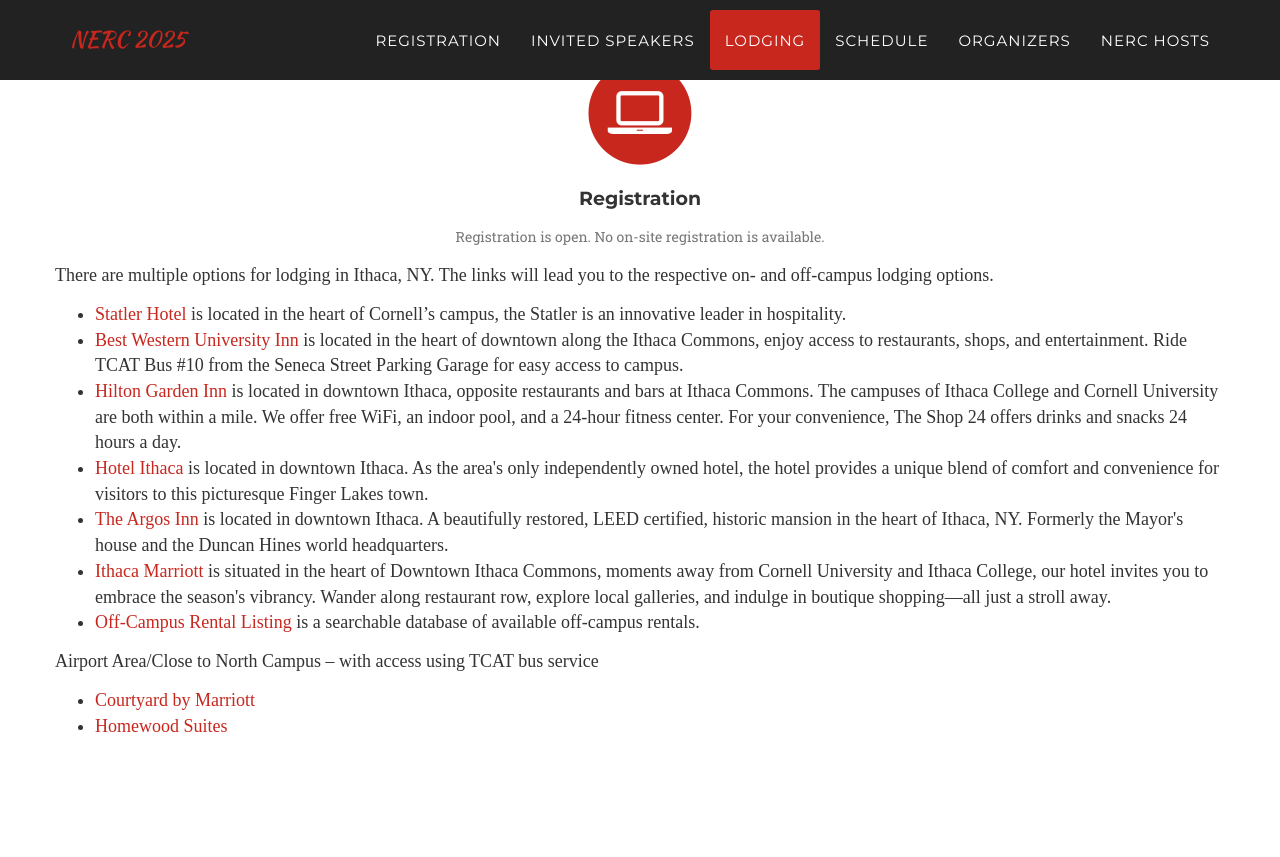
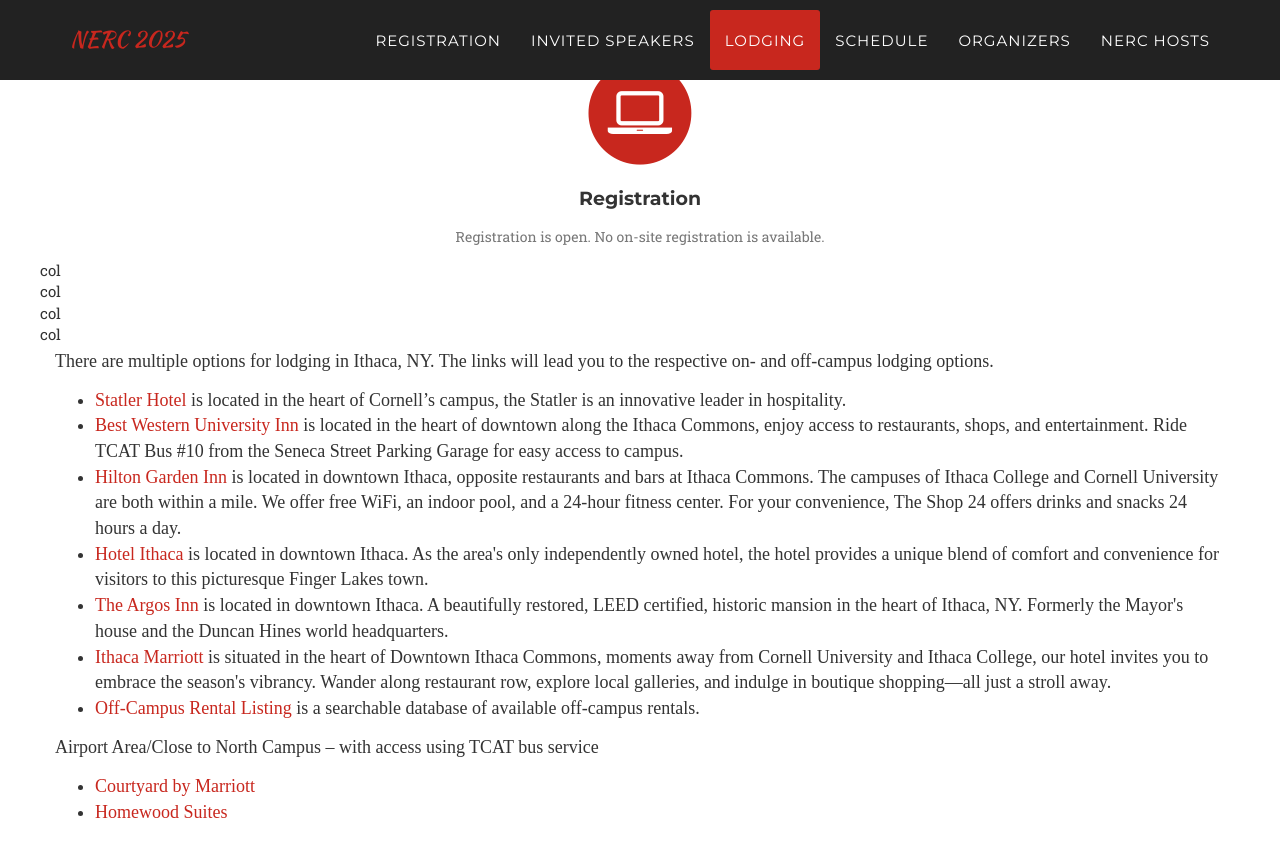
Before and after one commit to Cornell-Tech-AIRLab/cornell2025.nerc.io, a Jekyll site: the page built from index.html, in a window 1280 px wide and 900 px high, scrolled down 3014 px. Shown: the top 857 px of the window. Built offline with Jekyll 4.4.1, drawn with Linux system fonts in a browser that asks for light colours; some web fonts are replaced.

Commit message:
testing travel col

```diff
--- a/_includes/lodging.html
+++ b/_includes/lodging.html
@@ -25,6 +25,13 @@
                     </div>
                 </div>
 
+                <div class="row">
+                    <div class="col">col</div>
+                    <div class="col">col</div>
+                    <div class="col">col</div>
+                    <div class="col">col</div>
+                </div>
+
                 <p style="font-family: 'Times New Roman', Times, serif; font-size: 18px;">There are multiple options for lodging in Ithaca, NY. The links will lead you to the respective on- and off-campus lodging options.</p>
 
                 <ul style="font-family: 'Times New Roman', Times, serif; font-size: 18px;">
```
